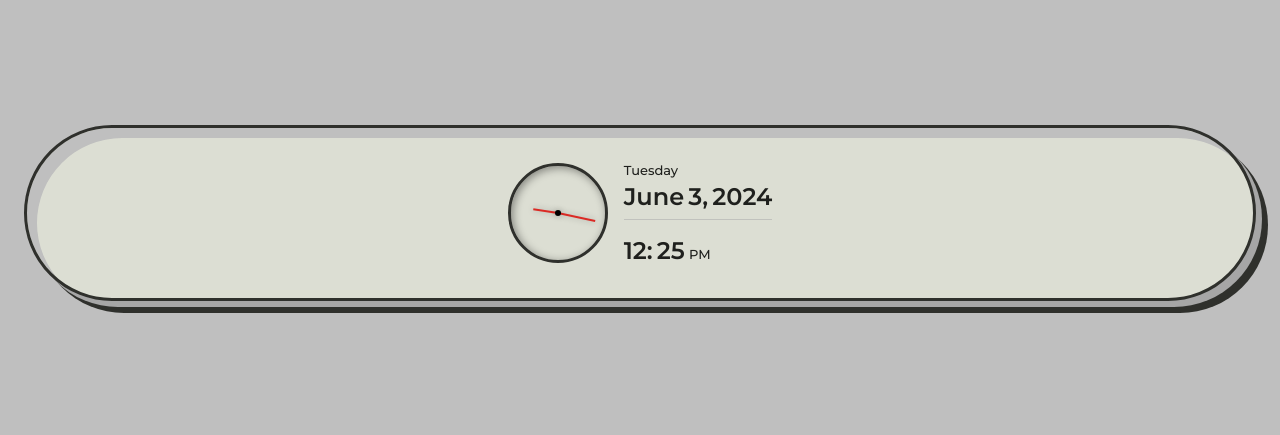
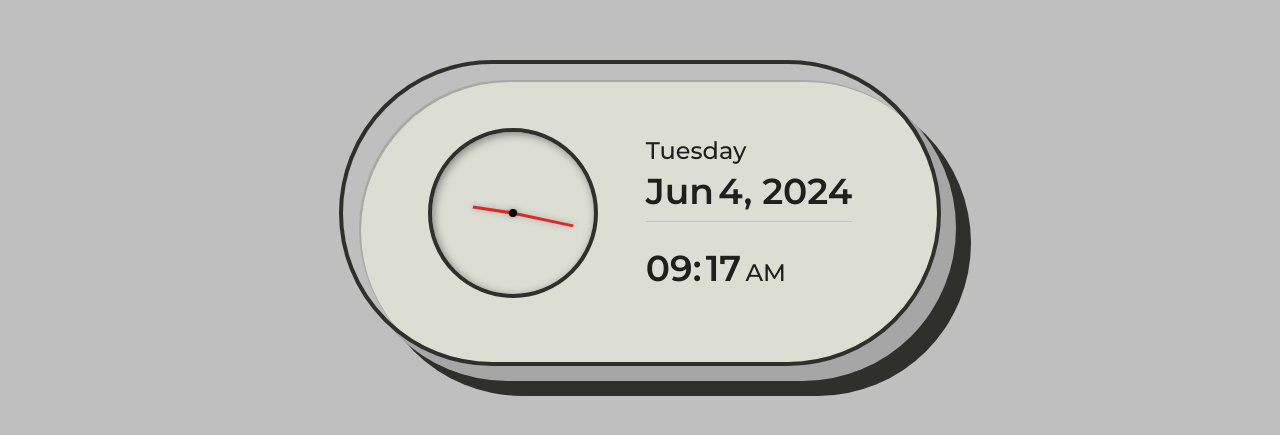
Before and after one commit to Awais-Rao/Analog-Clock, a plain HTML site: page index.html in a window 1280 px wide. Shown: the part 187-622 px from the top of the page. Drawn offline with Linux system fonts and the light colour scheme.

Commit message:
Responsive Done

```diff
--- a/css/style.css
+++ b/css/style.css
@@ -125,3 +125,71 @@ body{
     font-size: var(--h2-font-size);
     font-weight: 600;
 }
+
+
+/*=============== BREAKPOINTS ===============*/
+/* For small devices */
+@media screen and (max-width: 340px) {
+    .clock {
+      width: 176px;
+      height: 328px;
+      flex-direction: column;
+      row-gap: 1.5rem;
+      text-align: center;
+      padding-left: .8rem;
+    }
+  }
+
+  /* For medium devices */
+  @media screen and (min-width: 450px) {
+    .clock {
+      width: 380px;
+      height: 190px;
+      column-gap: 2rem;
+    }
+  }
+
+  /* For large devices */
+  @media screen and (min-width: 1024px) {
+    .clock {
+      width: 602px;
+      height: 306px;
+      border: 4px solid var(--black-color);
+      box-shadow: 15px 15px 0 hsl(0, 0%, 65%),
+                  30px 30px 0 hsl(75, 4%, 18%),
+                  inset 16px 16px 0 hsl(0, 0%, 75%),
+                  inset 18px 18px 0 hsl(75, 4%, 65%);
+      column-gap: 3rem;
+    }
+    .clock__circle {
+      width: 170px;
+      height: 170px;
+      border: 4px solid var(--black-color);
+    }
+    .clock__rounder {
+      width: 8px;
+      height: 8px;
+    }
+    .clock__minutes {
+      width: 3px;
+      height: 62px;
+    }
+    .clock__hour {
+      width: 3px;
+      height: 40px;
+    }
+    .clock__date {
+      margin-bottom: 1.5rem;
+    }
+    .clock__day-week,
+    .clock__text-ampm {
+      font-size: var(--h2-font-size);
+    }
+    .clock__month,
+    .clock__day,
+    .clock__year,
+    .clock__text-hour,
+    .clock__text-minutes {
+      font-size: var(--h1-font-size);
+    }
+  }
--- a/index.html
+++ b/index.html
@@ -19,20 +19,20 @@
             <div>
 
                 <div class="clock__date">
-                    <spna class="clock__day-week" id="date-day-week">Monday</spna>
+                    <spna class="clock__day-week" id="date-day-week"></spna>
 
                     <div>
-                        <span class="clock__month" id="clock-month">June</span>
-                        <span class="clock__day" id="clock-day">3,</span>
-                        <span class="clock__year" id="clock-year">2024</span>
+                        <span class="clock__month" id="date-month"></span>
+                        <span class="clock__day" id="date-day"></span>
+                        <span class="clock__year" id="date-year"></span>
                     </div>
 
                 </div>
 
                 <div class="clock__text">
-                    <span class="clock__text-hour" id="text-hour">12:</span>
-                    <span class="clock__text-minutes" id="text-minutes">25</span>
-                    <span class="clock__text-ampm" id="text-ampm">PM</span>
+                    <span class="clock__text-hour" id="text-hour"></span>
+                    <span class="clock__text-minutes" id="text-minutes"></span>
+                    <span class="clock__text-ampm" id="text-ampm"></span>
                 </div>
             </div>
         </div>
```
